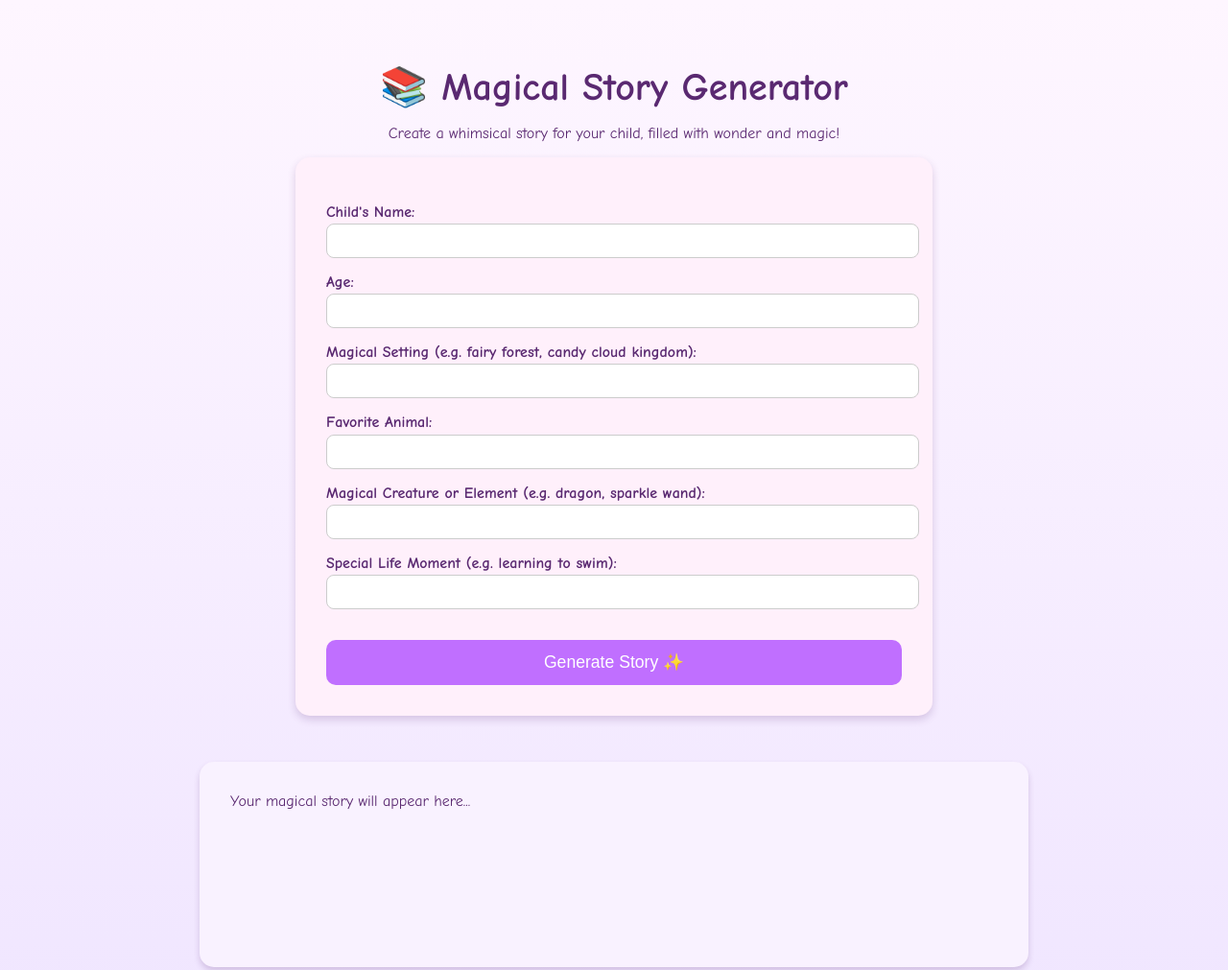
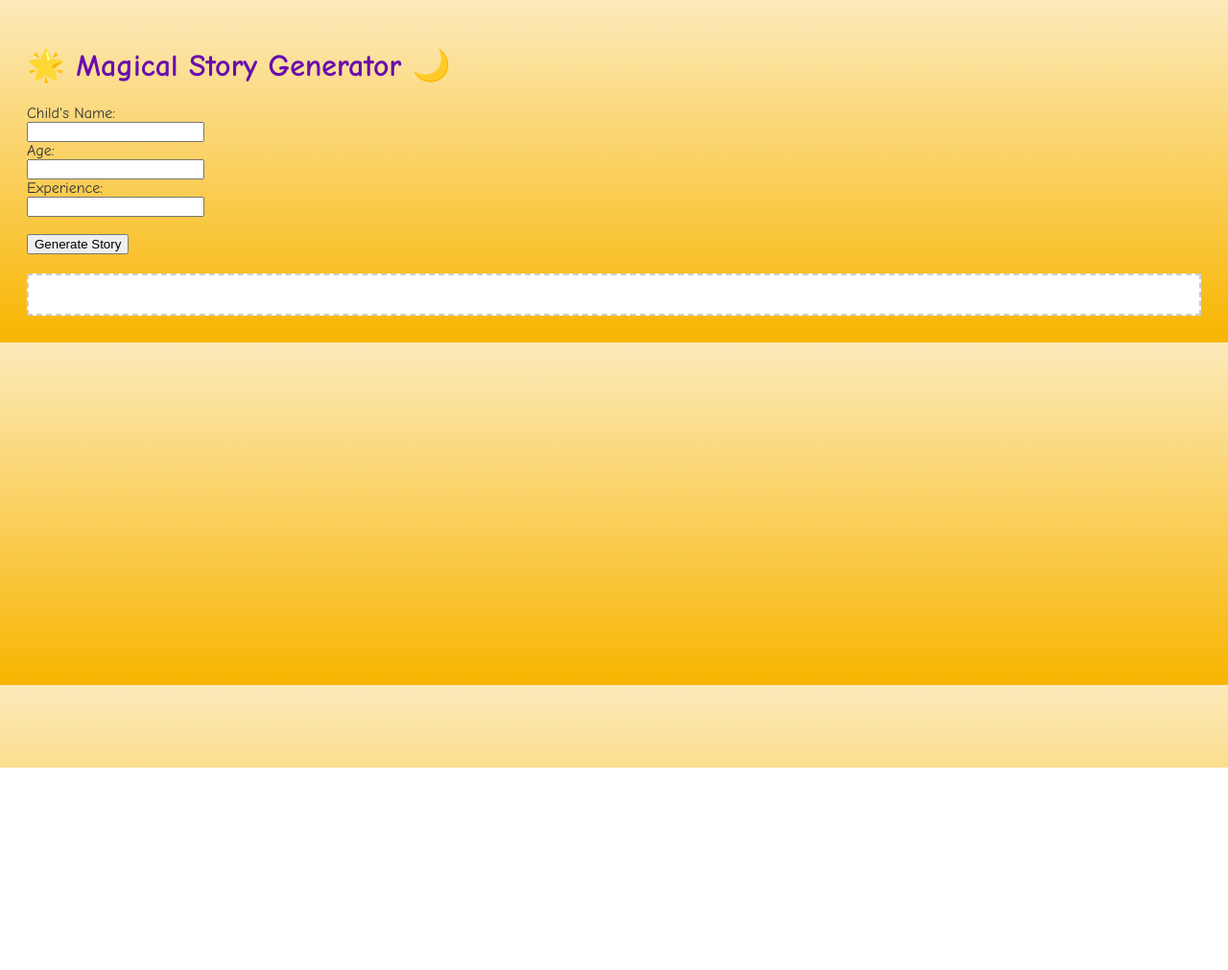
Before and after one commit to MagicalStories1/AI-Site, a website: page index.html in a window 1280 px wide. Shown: the top 1011 px of the page at 96% size. After the commit the page ends 800 px from the top, so only its background shows below. Drawn offline with Linux system fonts and the light colour scheme.

Commit message:
Update index.html

```diff
--- a/index.html
+++ b/index.html
@@ -1,139 +1,54 @@
 <!DOCTYPE html>
 <html lang="en">
 <head>
-  <meta charset="UTF-8" />
-  <meta name="viewport" content="width=device-width, initial-scale=1" />
-  <title>Magical Stories - Input Form</title>
+  <meta charset="UTF-8">
+  <title>MagicalStories</title>
   <style>
     body {
-      background: linear-gradient(#fef6ff, #f0e6ff);
-      font-family: "Comic Sans MS", cursive, sans-serif;
-      padding: 2rem;
-      text-align: center;
-      color: #5a2971;
+      font-family: 'Comic Sans MS', cursive;
+      background: linear-gradient(to bottom, #fceabb, #f8b500);
+      color: #333;
+      padding: 20px;
     }
     h1 {
-      font-size: 2.5rem;
-      margin-bottom: 1rem;
+      color: #6a0dad;
     }
-    form {
-      background: #fff0fb;
-      padding: 2rem;
-      border-radius: 15px;
-      box-shadow: 0 4px 8px rgba(90, 41, 113, 0.2);
-      max-width: 600px;
-      margin: 0 auto;
-      text-align: left;
-    }
-    label {
-      display: block;
-      margin: 1rem 0 0.2rem;
-      font-weight: bold;
-    }
-    input {
-      width: 100%;
-      padding: 0.5rem;
-      font-size: 1rem;
-      border-radius: 8px;
-      border: 1px solid #ccc;
-    }
-    button {
-      margin-top: 2rem;
-      padding: 0.8rem 2rem;
-      background: #c06fff;
-      color: white;
-      font-size: 1.1rem;
-      border: none;
-      border-radius: 10px;
-      cursor: pointer;
-      transition: 0.3s;
-      display: block;
-      width: 100%;
-    }
-    button:hover {
-      background: #a44de6;
-    }
-    #storyOutput {
-      margin-top: 3rem;
-      background: #f9f2ff;
-      padding: 2rem;
-      border-radius: 15px;
-      box-shadow: 0 4px 6px rgba(90, 41, 113, 0.2);
+    .storybook {
+      background: white;
+      border: 2px dashed #ccc;
+      padding: 20px;
+      margin-top: 20px;
       white-space: pre-wrap;
-      max-width: 800px;
-      margin-left: auto;
-      margin-right: auto;
-      text-align: left;
-      min-height: 150px;
     }
   </style>
 </head>
 <body>
-
-  <h1>📚 Magical Story Generator</h1>
-  <p>Create a whimsical story for your child, filled with wonder and magic!</p>
-
-  <form id="storyForm" onsubmit="event.preventDefault(); generateStory();">
-    <label for="childName">Child's Name:</label>
-    <input id="childName" required />
-
-    <label for="age">Age:</label>
-    <input id="age" type="number" required />
-
-    <label for="setting">Magical Setting (e.g. fairy forest, candy cloud kingdom):</label>
-    <input id="setting" required />
-
-    <label for="favoriteAnimal">Favorite Animal:</label>
-    <input id="favoriteAnimal" required />
-
-    <label for="magicElement">Magical Creature or Element (e.g. dragon, sparkle wand):</label>
-    <input id="magicElement" required />
-
-    <label for="eventType">Special Life Moment (e.g. learning to swim):</label>
-    <input id="eventType" required />
-
-    <button type="submit">Generate Story ✨</button>
+  <h1>🌟 Magical Story Generator 🌙</h1>
+  <form id="storyForm">
+    <label>Child's Name:</label><br>
+    <input type="text" id="name"><br>
+    <label>Age:</label><br>
+    <input type="number" id="age"><br>
+    <label>Experience:</label><br>
+    <input type="text" id="experience"><br><br>
+    <button type="submit">Generate Story</button>
   </form>
-
-  <div id="storyOutput">Your magical story will appear here...</div>
+  <div id="result" class="storybook"></div>
 
   <script>
-    async function generateStory() {
-      const childName = document.getElementById("childName").value;
-      const age = document.getElementById("age").value;
-      const setting = document.getElementById("setting").value;
-      const favoriteAnimal = document.getElementById("favoriteAnimal").value;
-      const magicElement = document.getElementById("magicElement").value;
-      const eventType = document.getElementById("eventType").value;
-
-      document.getElementById("storyOutput").innerText = "Generating your magical story... 🧚‍♀️";
-
-      try {
-        const response = await fetch("/.netlify/functions/generate-story", {
-          method: "POST",
-          headers: { "Content-Type": "application/json" },
-          body: JSON.stringify({
-            childName,
-            age,
-            setting,
-            favoriteAnimal,
-            magicElement,
-            eventType
-          }),
-        });
-
-        if (!response.ok) {
-          const errorData = await response.json().catch(() => ({}));
-          document.getElementById("storyOutput").innerText = "Oops! Something went wrong: " + (errorData.error || response.statusText);
-          return;
-        }
-
-        const data = await response.json();
-
-        if (data.story) {
-          document.getElementById("storyOutput").innerText = data.story;
-        } else {
-          document.getElementById("storyOutput").innerText = "Oops! Something went wrong: " + (data.error || "Unknown error");
-        }
-      } catch (error) {
-        document.ge
+    document.getElementById('storyForm').addEventListener('submit', async function(e) {
+      e.preventDefault();
+      const name = document.getElementById('name').value;
+      const age = document.getElementById('age').value;
+      const experience = document.getElementById('experience').value;
+      const response = await fetch('/.netlify/functions/story', {
+        method: 'POST',
+        headers: { 'Content-Type': 'application/json' },
+        body: JSON.stringify({ name, age, experience })
+      });
+      const data = await response.json();
+      document.getElementById('result').textContent = data.story || "Sorry, couldn't generate story.";
+    });
+  </script>
+</body>
+</html>
```
